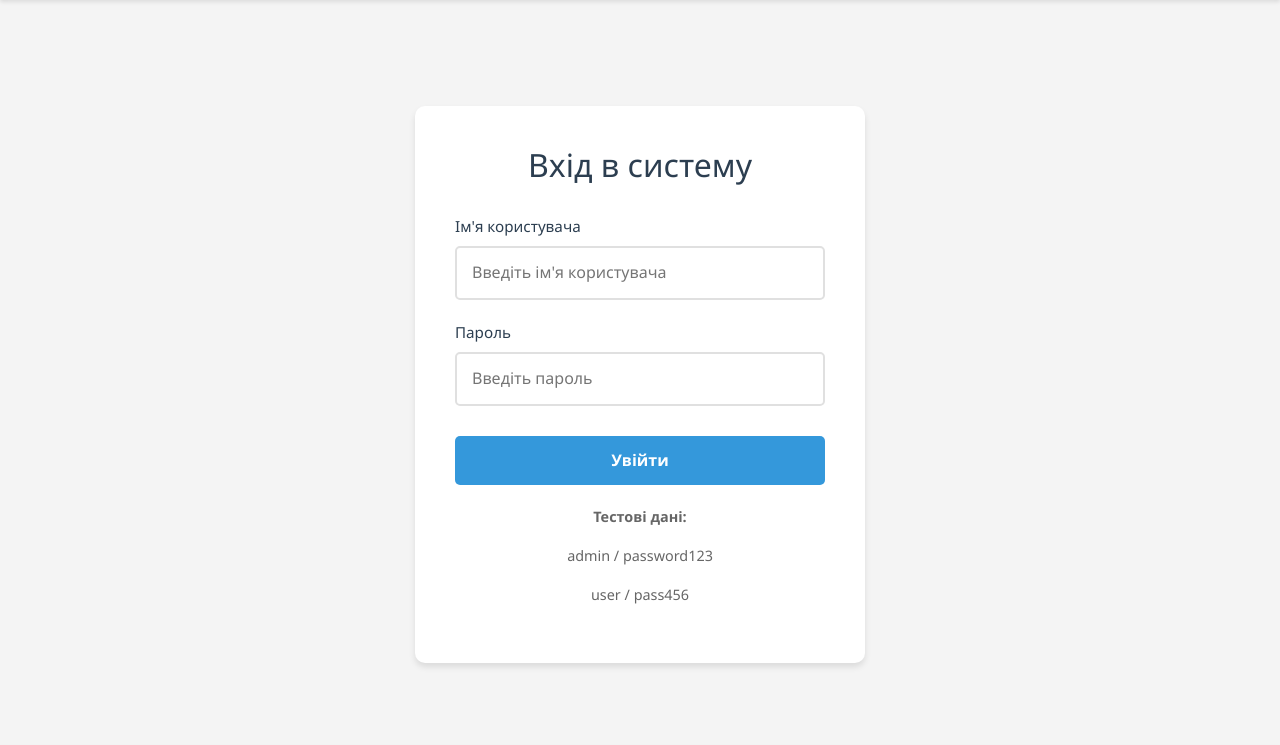
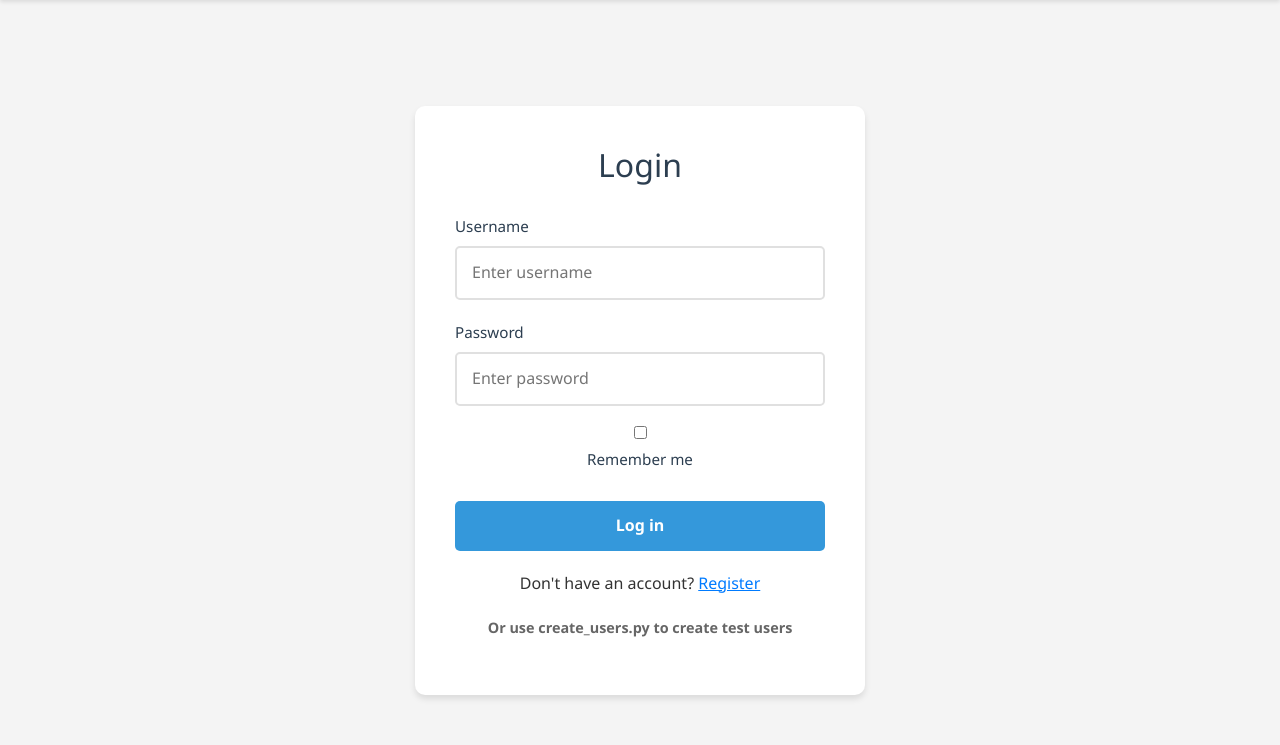
Before and after one commit to zave52/flask-app-lab, a Flask app: template app/users/templates/users/login.html in a window 1280 px wide. Shown: the part 56-801 px from the top of the page. Before the commit the page ends 723 px from the top, so only its background shows below. Run offline with Flask 3, Linux system fonts and the light colour scheme; the template is opened without the code that fills it, so the values that code supplies are empty.

Commit message:
Add login and registration templates with updated UI and functionality

```diff
--- a/app/users/templates/users/login.html
+++ b/app/users/templates/users/login.html
@@ -1,43 +1,56 @@
 {% extends "base.html" %}
 
-{% block title %}Вхід в систему{% endblock %}
+{% block title %}Login{% endblock %}
 
 {% block content %}
   <div class="login-container">
-    <h2>Вхід в систему</h2>
+    <h2>Login</h2>
 
     <form method="POST" action="{{ url_for('users_bp.login') }}" class="login-form">
       <div class="form-group">
-        <label for="username">Ім'я користувача</label>
+        <label for="username">Username</label>
         <input
             type="text"
             id="username"
             name="username"
             class="input-field"
             required
-            placeholder="Введіть ім'я користувача"
+            placeholder="Enter username"
         >
       </div>
 
       <div class="form-group">
-        <label for="password">Пароль</label>
+        <label for="password">Password</label>
         <input
             type="password"
             id="password"
             name="password"
             class="input-field"
             required
-            placeholder="Введіть пароль"
+            placeholder="Enter password"
         >
       </div>
 
-      <button type="submit" class="submit-btn">Увійти</button>
+      <div class="form-group" style="display: flex; align-items: center; gap: 8px;">
+        <input
+            type="checkbox"
+            id="remember"
+            name="remember"
+            value="true"
+            style="width: auto; margin: 0;"
+        >
+        <label for="remember" style="margin: 0; font-weight: normal;">Remember me</label>
+      </div>
+
+      <button type="submit" class="submit-btn">Log in</button>
     </form>
 
+    <div style="margin-top: 20px; text-align: center;">
+      <p>Don't have an account? <a href="{{ url_for('users_bp.register') }}" style="color: #007bff;">Register</a></p>
+    </div>
+
     <div style="margin-top: 20px; text-align: center; color: #666; font-size: 0.9em;">
-      <p><strong>Тестові дані:</strong></p>
-      <p>admin / password123</p>
-      <p>user / pass456</p>
+      <p><strong>Or use create_users.py to create test users</strong></p>
     </div>
   </div>
 {% endblock %}
```
Also changed, not shown: app/users/templates/users/register.html (added, +56 -0 lines).
